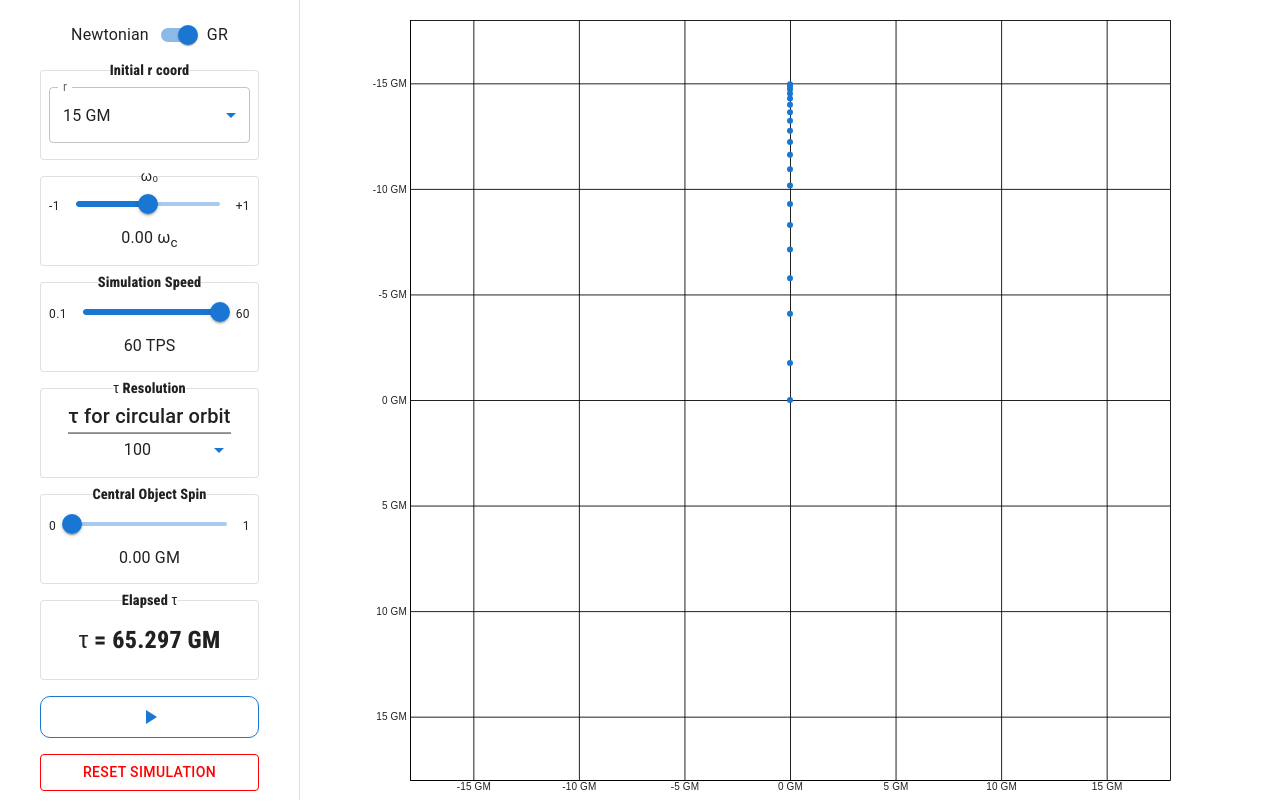
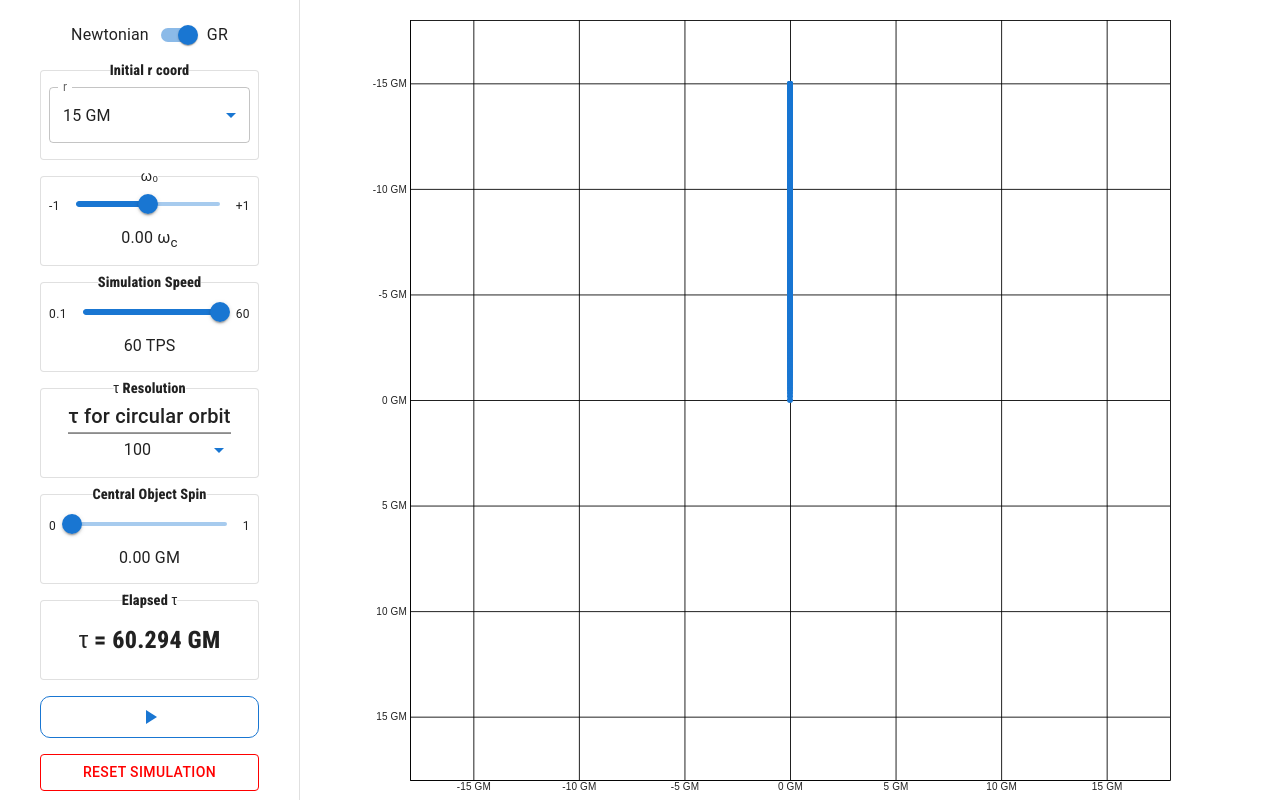
Before and after one commit to sagesanto/gr_bh_orbits, a React (Create React App) app: page / in a window 1280 px wide. Built offline with nearby package versions, Linux system fonts and the light colour scheme.

Commit message:
resolution scales with decreasing distance

```diff
--- a/src/components/Plot.js
+++ b/src/components/Plot.js
@@ -1,10 +1,11 @@
 import React, { useEffect, useRef, useState, Profiler } from 'react'
 import { useSelector, useDispatch, useStore } from 'react-redux'
-import { setProperTime, addPlotData, setClearGraph, setResetSim, setSimulationRunning, setCollided } from '../state/slices'
+import { setProperTime, addPlotData, clearPlotData, markAsDrawn, setClearGraph, setResetSim, setSimulationRunning, setCollided } from '../state/slices'
 import { useFPS } from '../state/FPSContext'
 import * as d3 from "d3"
 import { scaleLinear } from 'd3-scale'
 
+const MAX_RES = 100 // maximum number of points added in one tick
 const debug = true
 
 function logProfile(id, phase, actualTime, baseTime, startTime, commitTime) {
@@ -93,6 +94,7 @@ function D3Plot({ data, w, h, r0 }) {
     .range([0, min_dimension])
 
   useEffect(() => {
+    // debugLog("data at beginning:",data)
     if (width <= 0 || height <= 0) return
 
     const svg = d3.select(ref.current)
@@ -107,6 +109,8 @@ function D3Plot({ data, w, h, r0 }) {
     g.attr("transform", `translate(${margin.left},${margin.top})`)
 
     if (clear) {
+      debugLog("clearing plot")
+      dispatch(clearPlotData());
       g.selectAll("*").remove()
 
       const xAxis = d3.axisBottom(xScale)
@@ -132,12 +136,46 @@ function D3Plot({ data, w, h, r0 }) {
       dispatch(setClearGraph(false))
       dispatch(setCollided(false))
     } else {
+      // // Use a data join to handle the enter, update, and exit selections
+      // const newData = data.filter(d => !d.drawn);
+      // const circles = g.selectAll('circle').data(newData, d => `${d.x}-${d.y}`);
+      // const enterSelection = circles.enter();
+      // console.log("Number of new points: ", enterSelection.size());
+
+      // enterSelection.append('circle')
+      // .attr('cx', d => xScale(d.x)+xShift)
+      // .attr('cy', d => yScale(d.y))
+      // .attr('r', 3)
+      // .style('fill', '#1976d2')
+      // .each(function(d) { dispatch(markAsDrawn(d));
+      // });
+      // circles.exit().remove()
+
+      // Filter the data to only include points where 'drawn' is not true
+      const newData = data.filter(d => !d.drawn);
+      let num_drawn = data.filter(d => d.drawn).length
+      debugLog("Number of new points: ", newData.length);
+      newData.forEach(datum => {
+        // Append a new circle for each data point
         g.append('circle')
-        .attr('cx', xScale(data.x)+xShift)
-        .attr('cy', yScale(data.y))
+          .attr('cx', xScale(datum.x) + xShift)
+          .attr('cy', yScale(datum.y))
           .attr('r', 3)
-        .style('fill', '#1976d2')
+          .style('fill', '#1976d2');
+
+        // After appending the point, set 'drawn' to true
+        dispatch(markAsDrawn(datum));
+      });
     }
+    // debugLog("data at end:",data)
+
+    //else {
+    //   g.append('circle')
+    //     .attr('cx', xScale(data.x)+xShift)
+    //     .attr('cy', yScale(data.y))
+    //     .attr('r', 3)
+    //     .style('fill', '#1976d2')
+    // }
   }, [data, clear])
 
   return (
@@ -215,22 +253,28 @@ function PlotManager() {
     let intervalId
 
     const updatePlot = () => {
+      let num_points = Math.min(MAX_RES, Math.ceil(100/Math.sqrt(rp))) // number of points added in one tick
+      let dtau_eff = dtau/num_points // effective time step (to account for number of points added in one tick)
+      debugLog("num_points",num_points)
+      for (let i = 0; i < num_points; i++) {
         if (!simulationRunningRef.current) {
           return
         }
-        if (debug) { debugLog("plot update") }
-        let [newR, newPhi, newDtau, newRp, newRf, newTau, newPoint] = compute_next_point(a, gr, r, phi, E, L, dtau, rp, rf, tau)
-        dispatch(setProperTime(newTau))
+          debugLog("plot data update")
+          let [newR, newPhi, newDtau, newRp, newRf, newTau, newPoint] = compute_next_point(a, gr, r, phi, E, L, dtau_eff, rp, rf, tau)
           if (newRf < 0) {
             clearInterval(intervalId)
             debugLog('hit the singularity')
             dispatch(setCollided(true))
             dispatch(addPlotData({x:0, y:0}))
             dispatch(setSimulationRunning(false))
+            return
           } else {
             dispatch(addPlotData({x:newPoint.x, y:newPoint.y}))
           }
-        [r, phi, dtau, rp, rf, tau] = [newR, newPhi, newDtau, newRp, newRf, newTau]
+          [r, phi, dtau, rp, rf, tau] = [newR, newPhi, newDtau * num_points, newRp, newRf, newTau]
+          dispatch(setProperTime(tau))
+        }
       }
     debugLog("speed",speed)
     intervalId = setInterval(updatePlot, speed)
--- a/src/state/slices.js
+++ b/src/state/slices.js
@@ -101,24 +101,45 @@ export const simSpeed = createSlice({
 
 export const { setTo: setSimSpeed } = simSpeed.actions
 
+// export const plotData = createSlice({
+//     name: 'plotData',
+//     initialState: {
+//         value: {
+//             x: null,
+//             y: null,
+//         },
+//     },
+//     reducers: {
+//         add: (state, action) => {
+//             // plotData stores one point at a time, but they're pushed to the svg array. this "append" function doesn't actually append, it just sets the value to the new point, which will be appended by the plot
+//             state.value.x = action.payload.x
+//             state.value.y = action.payload.y
+//         },
+//     },
+//     })
+
 export const plotData = createSlice({
     name: 'plotData',
     initialState: {
-        value: {
-            x: null,
-            y: null,
-        },
+        value: [],
     },
     reducers: {
         add: (state, action) => {
-            // plotData stores one point at a time, but they're pushed to the svg array. this "append" function doesn't actually append, it just sets the value to the new point, which will be appended by the plot
-            state.value.x = action.payload.x
-            state.value.y = action.payload.y
+            state.value.push({x: action.payload.x, y: action.payload.y, drawn: false});
+        },
+        clear: state => {
+            state.value = [...[]];
+        },
+        markAsDrawn: (state, action) => {
+            const point = state.value.find(d => d.x === action.payload.x && d.y === action.payload.y);
+            if (point) {
+                point.drawn = true;
+            }
         },
     },
-    })
+})
 
-export const { add: addPlotData } = plotData.actions
+export const { add: addPlotData, clear: clearPlotData, markAsDrawn: markAsDrawn } = plotData.actions
 
 export const clearGraph = createSlice({
     name: 'clearGraph',
```
Lines whose indentation alone changed are shown as unchanged.
